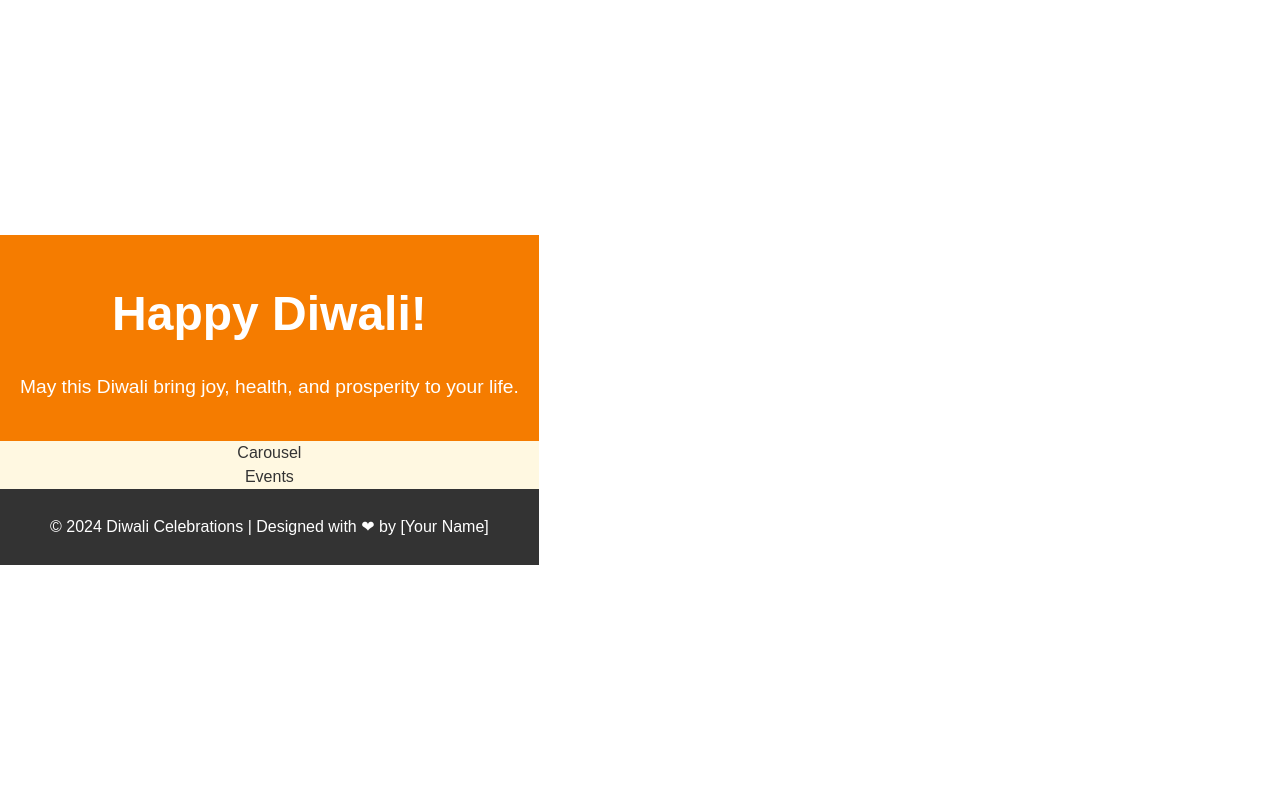
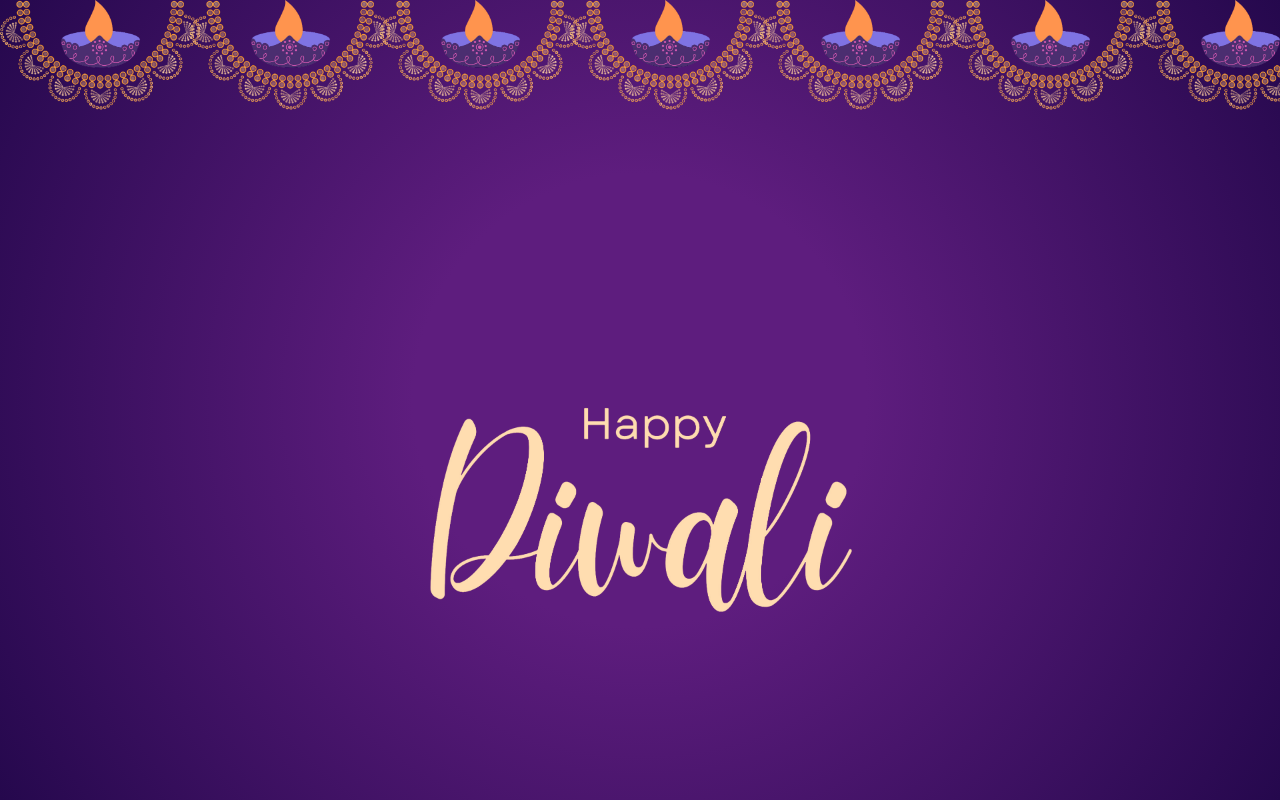
Before and after one commit to Broody-boy/Diwali-Wish-2024, a React (Vite) app: page / in a window 1280 px wide. Shown: the top 800 px of the page. Built offline with nearby package versions, Linux system fonts and the light colour scheme.

Commit message:
Added top diyas and Centre Diwali Font

```diff
--- a/src/App.css
+++ b/src/App.css
@@ -1,6 +1,7 @@
 .App {
-  text-align: center;
-  background-color: #fff8e1;
+  position: relative;
+  height: 100vh;
+  width: 100vw;
+  background: radial-gradient(circle, #5e1d7e 30%, #25084d 100%);
   color: #333;
-  font-family: 'Arial', sans-serif;
 }
--- a/src/App.jsx
+++ b/src/App.jsx
@@ -1,16 +1,18 @@
 import React from 'react';
 import Header from './components/Header';
-import Carousel from './components/Carousel';
+import DiwaliWishFontImage from './components/DiwaliWishFontImage';
 import Events from './components/Events';
 import Footer from './components/Footer';
 import './App.css';
+import TopDiyaRepeat from './components/TopDiyaRepeat';
 
 function App() {
   return (
     <div className="App">
-      <Header />
-      <Carousel />
-      <Events />
+      {/* <Header /> */}
+      <TopDiyaRepeat />
+      <DiwaliWishFontImage />
+      {/* <Events /> */}
       <Footer />
     </div>
   );
--- a/src/components/Carousel.jsx
+++ /dev/null
@@ -1,9 +0,0 @@
-import React from 'react'
-
-const Carousel = () => {
-  return (
-    <div>Carousel</div>
-  )
-}
-
-export default Carousel
--- /dev/null
+++ b/src/components/DiwaliWishFontImage.css
@@ -0,0 +1,29 @@
+.container {
+  position: relative;
+  width: 100%;
+  height: 100vh; /* Full height */
+  overflow: hidden; /* Hide overflow */
+}
+
+.sliding-image {
+  width: 436px;
+  height: 222px;
+  position: absolute;
+  top: -100px; /* Start above the screen */
+  left: 50%;
+  transform: translateX(-50%); /* Center horizontally */
+  animation: slideDown 2s ease forwards; /* Animation properties */
+}
+
+@keyframes slideDown {
+  0% {
+      top: -100px; /* Start above the viewport */
+  }
+  50% {
+      top: 50%; /* Move to center */
+  }
+  100% {
+      top: 50%; /* Stay at center */
+      transform: translate(-50%, -50%); /* Center the image */
+  }
+}
--- /dev/null
+++ b/src/components/DiwaliWishFontImage.jsx
@@ -0,0 +1,12 @@
+import React from 'react'
+import './DiwaliWishFontImage.css';
+
+const DiwaliWishFontImage = () => {
+  return (
+    <div className="container">
+      <img src="/DiwaliWishFontImage.png" alt="Diwali Wish" className="sliding-image" />
+    </div>
+  )
+}
+
+export default DiwaliWishFontImage
--- a/src/components/Footer.jsx
+++ b/src/components/Footer.jsx
@@ -4,7 +4,7 @@ import './Footer.css';
 const Footer = () => {
   return (
     <footer className="footer">
-      <p>© 2024 Diwali Celebrations | Designed with ❤ by [Your Name]</p>
+      <p>© 2024 Optimus | Designed with ❤ by Luvya</p>
     </footer>
   );
 };
--- /dev/null
+++ b/src/components/TopDiyaRepeat.css
@@ -0,0 +1,35 @@
+.repeating-container {
+  display: flex;
+  flex-direction: row;
+  position: relative;
+  overflow: hidden; /* Hide overflow */
+  animation: slideIn 2s ease forwards; /* Animation properties */
+}
+
+.repeating-image {
+  width: 200px; /* Set your desired width */
+  height: auto; /* Maintain aspect ratio */
+  margin-right: -10px; /* Adjust spacing between images */
+  opacity: 0; /* Start transparent for animation */
+  animation: fadeIn 1s forwards; /* Animation for each image */
+}
+
+@keyframes slideIn {
+  0% {
+      transform: translateY(-100%); /* Start from the top */
+      opacity: 0; /* Start transparent */
+  }
+  100% {
+      transform: translateY(0); /* End in place */
+      opacity: 1; /* Fully visible */
+  }
+}
+
+@keyframes fadeIn {
+  0% {
+      opacity: 0; /* Start transparent */
+  }
+  100% {
+      opacity: 1; /* Fully visible */
+  }
+}
--- /dev/null
+++ b/src/components/TopDiyaRepeat.jsx
@@ -0,0 +1,20 @@
+import React from 'react';
+import './TopDiyaRepeat.css'; // Importing the CSS file
+
+const TopDiyaRepeat = () => {
+    const imageWidth = 200; // Width of each image
+    const screenWidth = window.innerWidth; // Get the current screen width
+    const imageCount = Math.ceil(screenWidth / imageWidth); // Calculate the number of images needed
+
+    const images = new Array(imageCount).fill("DiyaTop.png"); // Create an array of images
+
+    return (
+        <div className="repeating-container">
+            {images.map((src, index) => (
+                <img key={index} src={src} alt="Repeating" className="repeating-image" />
+            ))}
+        </div>
+    );
+};
+
+export default TopDiyaRepeat;
```
Also changed, not shown: public/DiwaliWishFontImage.png (added), public/DiyaTop.png (added).
